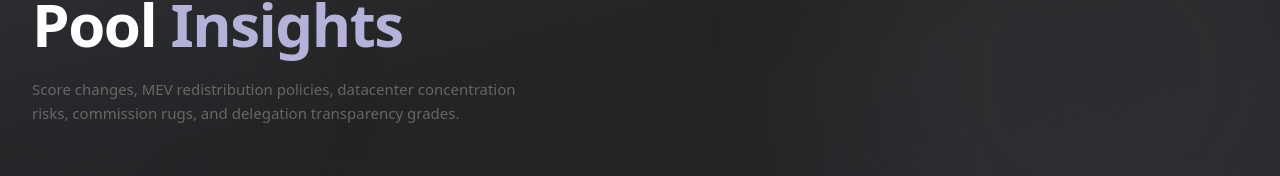
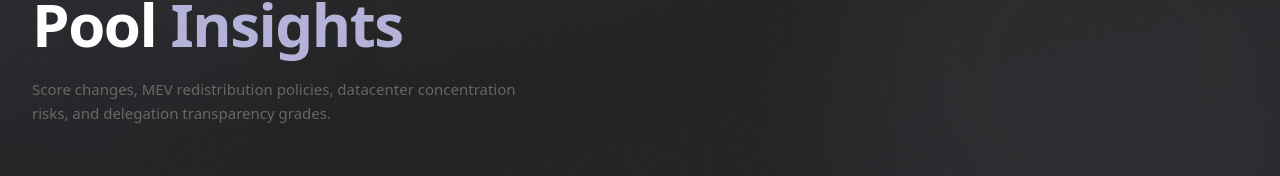
Before and after one commit to projectnamedate/coefficient, a Next.js app: page /insights in a window 1280 px wide. Shown: the part 159-335 px from the top of the page. Built offline with nearby package versions, Linux system fonts and the light colour scheme; no server answers; the database is empty; what tailwindcss-motion would draw is missing.

Commit message:
Remove commission rug mention from insights page description
Co-Authored-By: Claude Opus 4.6 <noreply@anthropic.com>

```diff
--- a/src/app/insights/page.tsx
+++ b/src/app/insights/page.tsx
@@ -102,7 +102,7 @@ export default async function InsightsPage() {
           : `Epoch ${epoch ?? "—"}`}
         title="Pool"
         accent="Insights"
-        description="Score changes, MEV redistribution policies, datacenter concentration risks, commission rugs, and delegation transparency grades."
+        description="Score changes, MEV redistribution policies, datacenter concentration risks, and delegation transparency grades."
         gradient="lavender"
       />
 
```
